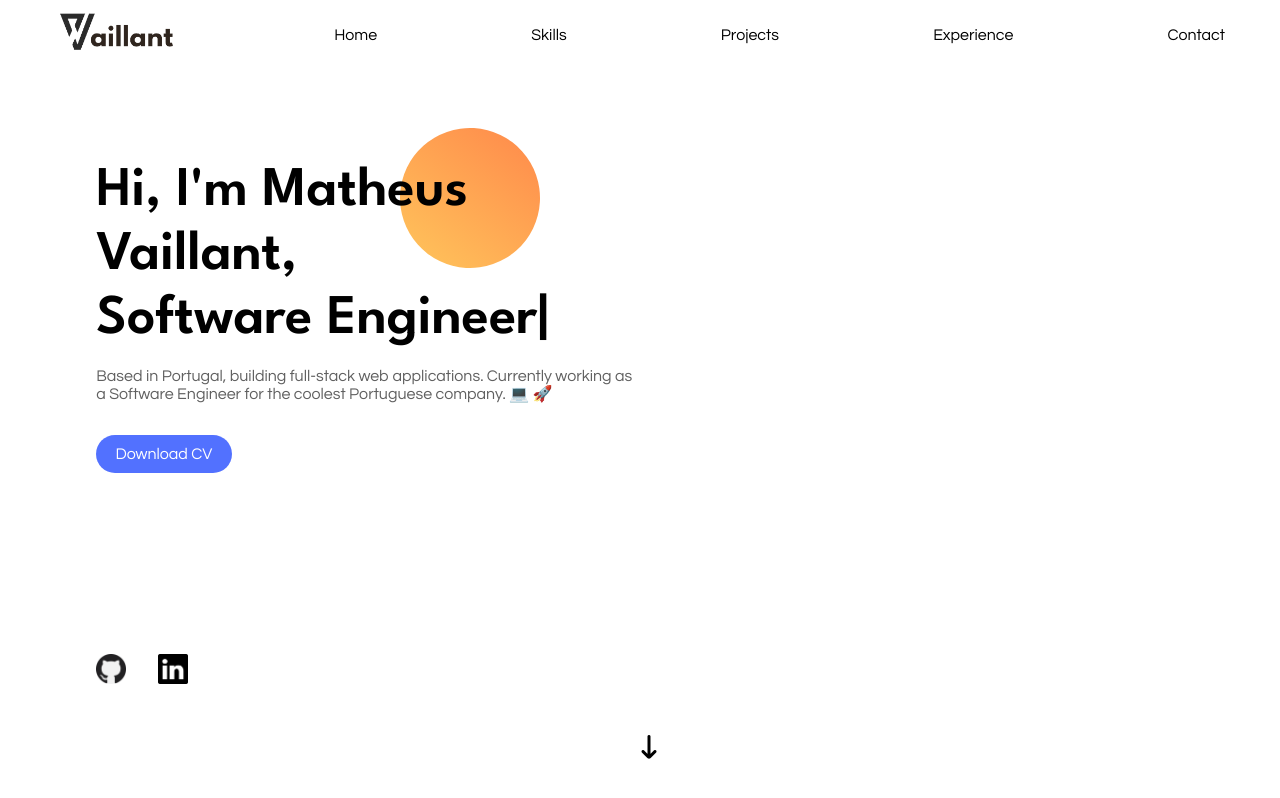
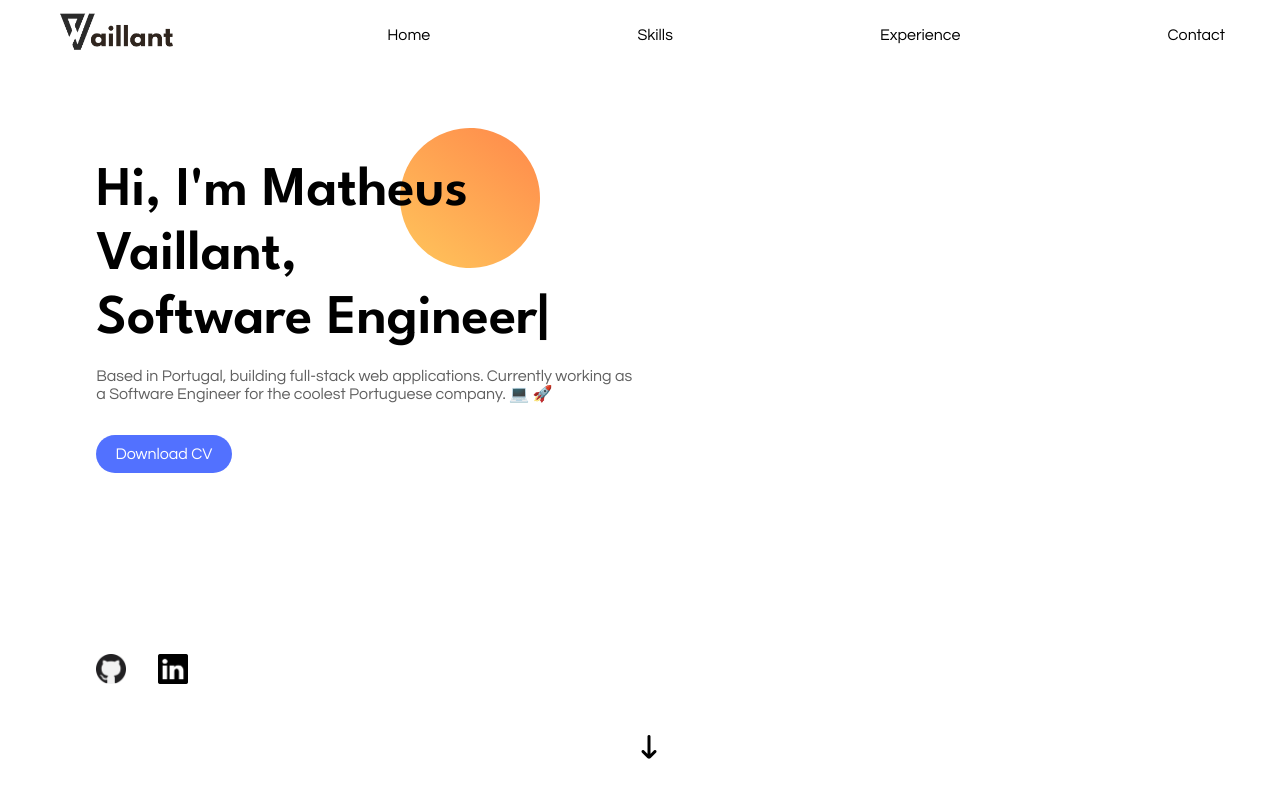
Before and after one commit to mathvaillant/portfolio, a React (Create React App) app: page / in a window 1280 px wide. Shown: the top 798 px of the page. Built offline with nearby package versions, Linux system fonts and the light colour scheme.

Commit message:
Update Header.js

```diff
--- a/src/components/Header/Header.js
+++ b/src/components/Header/Header.js
@@ -24,7 +24,6 @@ const Header = () => {
         <a href="/"><img src={dark ? LogoDark : LogoWhite} alt="" /></a>
         <a href="#showcase">Home</a>
         <a href="#skills">Skills</a>
-        <a href="#projects">Projects</a>
         <a href="#experience">Experience</a>
         <a href="#contact">Contact</a>
       </ul>
```
